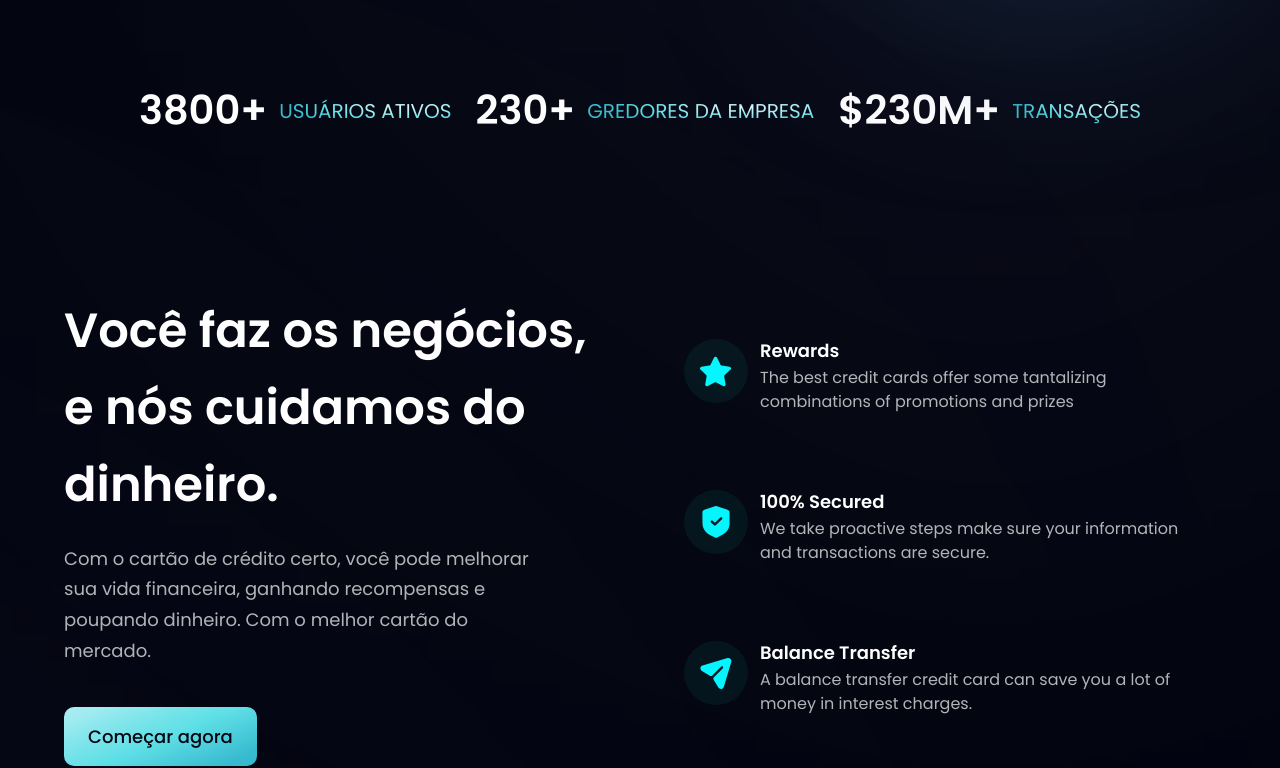
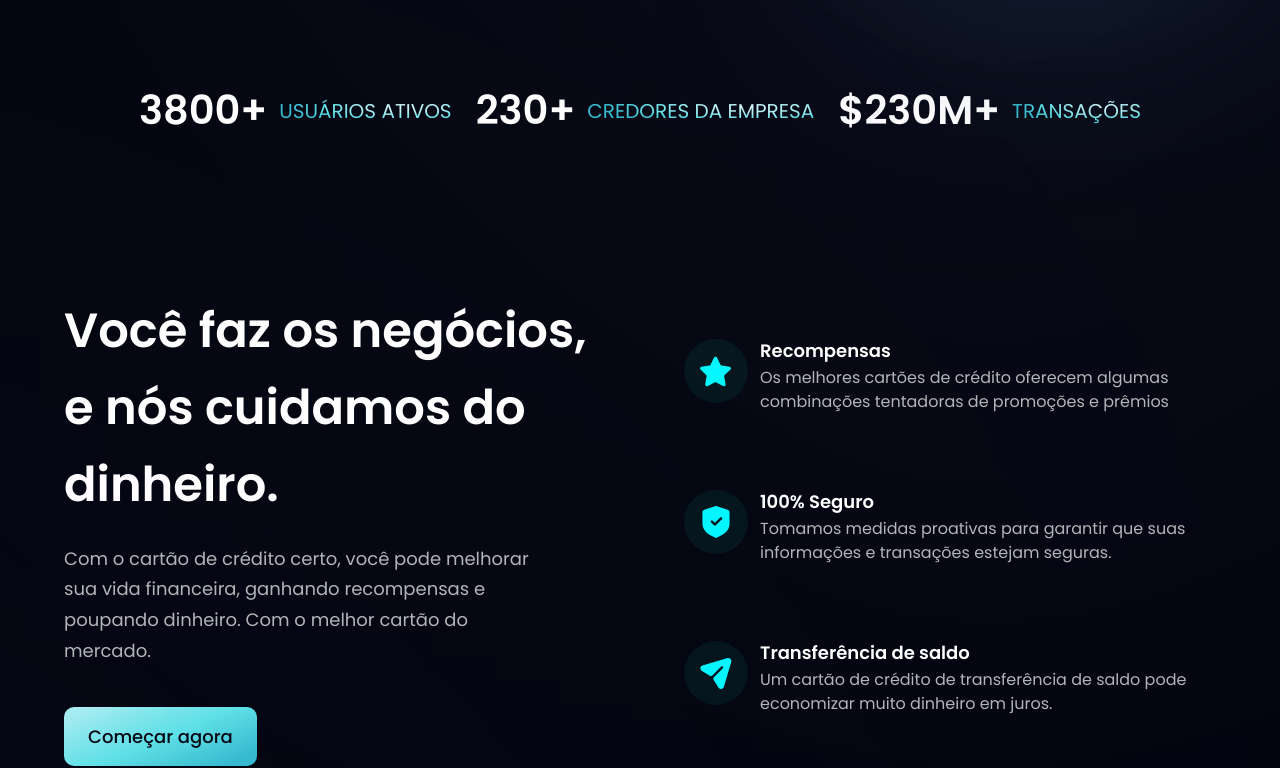
Before and after one commit to cadugomes06/banco-Hoobank, a React (Vite) app: page / in a window 1280 px wide. Shown: the part 716-1484 px from the top of the page. Built offline with nearby package versions, Linux system fonts and the light colour scheme.

Commit message:
sessão CTA para contratação de cartão

```diff
--- a/src/components/CTA.jsx
+++ b/src/components/CTA.jsx
@@ -1,8 +1,24 @@
 import React from 'react'
+import styles from '../style';
+import Button from './Button'
 
 const CTA = () => {
   return (
-    <div>CTA</div>
+    <section className={`${styles.flexCenter} ${styles.marginY}
+     ${styles.padding} sm:flex-row flex-col bg-black-gradient-2
+     rounded-[20px] box-shadow`}>
+      <div className='flex-1 flex flex-col'>
+        <h2 className={styles.heading2}>Contratar nossos serviços agora!</h2>
+        <p className={`${styles.paragraph} max-w-[470px]`}>Tudo que você precisa para aceitar pagamento em cartão
+          e fazer o seu negócio crescer de qualquer lugar do planeta.
+        </p>
+      </div>
+
+      <div className={`${styles.flexCenter} sm:ml-10 ml-0 sm:mt-0
+      mt-10`}>
+        <Button styles={`rounded-[10px]`}/>
+      </div>
+    </section>
   )
 }
 
--- a/src/components/Footer.jsx
+++ b/src/components/Footer.jsx
@@ -1,8 +1,22 @@
 import React from 'react'
+import styles from '../style'
+import { logo } from '../assets'
+import { footerLinks, socialMedia } from '../constants'
 
 const Footer = () => {
   return (
-    <div>Footer</div>
+    <section className={`${styles.flexCenter} ${styles.paddingY}
+     flex-col`}>
+      <div className={`${styles.flexStart} md:flex-row flex-col
+      mb-8 2-full`}>
+        <div className='flex-1 flex flex-col justify-start mr-10'>
+          <img
+        src={logo}
+        alt="hoobank"
+        className='w-[266px] h-[72px] object-contain' />
+        </div>
+      </div>
+    </section>
   )
 }
 
--- a/src/constants/index.js
+++ b/src/constants/index.js
@@ -6,15 +6,15 @@ export const navLinks = [
     title: "Home",
   },
   {
-    id: "features",
+    id: "recursos",
     title: "Features",
   },
   {
-    id: "product",
+    id: "produtos",
     title: "Product",
   },
   {
-    id: "clients",
+    id: "clientes",
     title: "Clients",
   },
 ];
@@ -23,23 +23,23 @@ export const features = [
   {
     id: "feature-1",
     icon: star,
-    title: "Rewards",
+    title: "Recompensas",
     content:
-      "The best credit cards offer some tantalizing combinations of promotions and prizes",
+      "Os melhores cartões de crédito oferecem algumas combinações tentadoras de promoções e prêmios",
   },
   {
     id: "feature-2",
     icon: shield,
-    title: "100% Secured",
+    title: "100% Seguro",
     content:
-      "We take proactive steps make sure your information and transactions are secure.",
+      "Tomamos medidas proativas para garantir que suas informações e transações estejam seguras.",
   },
   {
     id: "feature-3",
     icon: send,
-    title: "Balance Transfer",
+    title: "Transferência de saldo",
     content:
-      "A balance transfer credit card can save you a lot of money in interest charges.",
+      "Um cartão de crédito de transferência de saldo pode economizar muito dinheiro em juros.",
   },
 ];
 
@@ -47,17 +47,17 @@ export const feedback = [
   {
     id: "feedback-1",
     content:
-      "Money is only a tool. It will take you wherever you wish, but it will not replace you as the driver.",
-    name: "Herman Jensen",
-    title: "Founder & Leader",
+      "O dinheiro é apenas uma ferramenta. Ele o levará aonde você desejar, mas não o substituirá como motorista.",
+    name: "Antônio José",
+    title: "CTO & Gestor",
     img: people01,
   },
   {
     id: "feedback-2",
     content:
-      "Money makes your life easier. If you're lucky to have it, you're lucky.",
-    name: "Steve Mark",
-    title: "Founder & Leader",
+      "O dinheiro facilita a sua vida. Se você tem sorte de tê-lo, você tem sorte.",
+    name: "Bob Mark",
+    title: "Gerente geral",
     img: people02,
   },
   {
@@ -78,7 +78,7 @@ export const stats = [
   },
   {
     id: "stats-2",
-    title: "Gredores da empresa",
+    title: "Credores da empresa",
     value: "230+",
   },
   {
```
